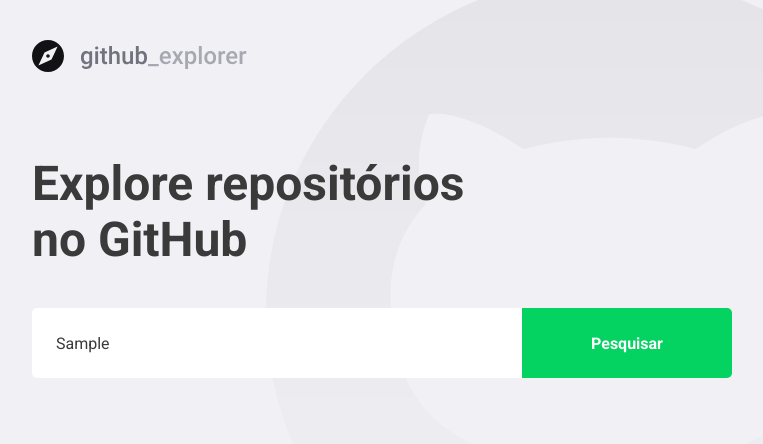
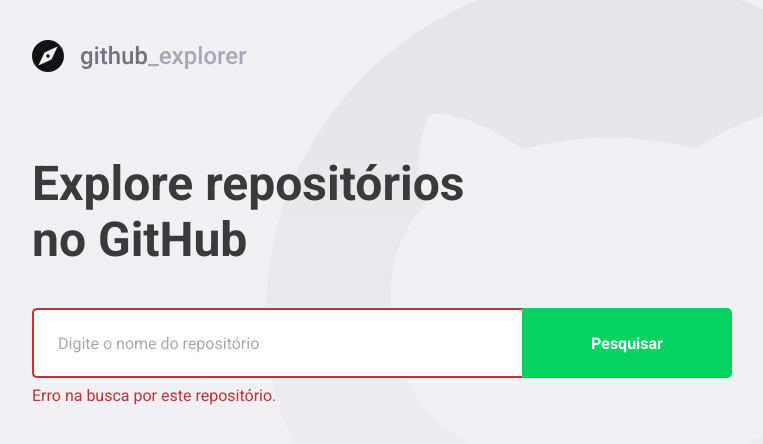
Before and after one commit to lucianodiisouza/rocketseat-github-explorer, a React (Create React App) app: page / in a window 1280 px wide. Both pictures are taken after typing "Sample" into the empty fields and a click on the button "Pesquisar". Shown: the top 444 px of the page, without its empty margins (148-911 px from the left). Built offline with nearby package versions, Linux system fonts and the light colour scheme; no server answers.

Commit message:
done: make error treatment

```diff
--- a/src/pages/Dashboard/index.tsx
+++ b/src/pages/Dashboard/index.tsx
@@ -2,7 +2,7 @@
 import { FiChevronRight } from 'react-icons/fi';
 import api from '../../services/api';
 import logoImg from '../../assets/logo.svg';
-import { Title, Form, Repositories } from './styles';
+import { Title, Form, Repositories, Error } from './styles';
 
 interface Repository {
   full_name: string;
@@ -14,6 +14,7 @@
 }
 
 const Dashboard: React.FC = () => {
+  const [inputError, setInputError] = useState('');
   const [newRepo, setNewRepo] = useState('');
   const [repositories, setRepositories] = useState<Repository[]>([]);
 
@@ -21,9 +22,19 @@
     event: FormEvent<HTMLFormElement>,
   ): Promise<void> {
     event.preventDefault();
-    const response = await api.get<Repository>(`repos/${newRepo}`);
-    const repository = response.data;
-    setRepositories([...repositories, repository]);
+    if (!newRepo) {
+      setInputError('Digite o autor/nome do repositório.');
+      return;
+    }
+
+    try {
+      const response = await api.get<Repository>(`repos/${newRepo}`);
+      const repository = response.data;
+      setRepositories([...repositories, repository]);
+      setInputError('');
+    } catch (error) {
+      setInputError('Erro na busca por este repositório.');
+    }
     setNewRepo('');
   }
 
@@ -32,7 +43,7 @@
       <img src={logoImg} alt="Logo" />
       <Title>Explore repositórios no GitHub</Title>
 
-      <Form onSubmit={handleAddRepository}>
+      <Form hasError={!!inputError} onSubmit={handleAddRepository}>
         <input
           placeholder="Digite o nome do repositório"
           value={newRepo}
@@ -40,6 +51,7 @@
         />
         <button type="submit">Pesquisar</button>
       </Form>
+      {inputError && <Error>{inputError}</Error>}
 
       <Repositories>
         {repositories.map(repository => (
--- a/src/pages/Dashboard/styles.ts
+++ b/src/pages/Dashboard/styles.ts
@@ -1,5 +1,9 @@
-import styled from 'styled-components';
+import styled, { css } from 'styled-components';
 import { shade } from 'polished';
+
+interface FormProps {
+  hasError: boolean;
+}
 
 export const Title = styled.h1`
   font-size: 48px;
@@ -9,7 +13,7 @@
   line-height: 56px;
 `;
 
-export const Form = styled.form`
+export const Form = styled.form<FormProps>`
   margin-top: 40px;
   max-width: 700px;
   display: flex;
@@ -21,6 +25,15 @@
     border: 0;
     border-radius: 5px 0 0 5px;
     color: #3a3a3a;
+    border: 2px solid #fff;
+    border-right: 0px;
+
+    ${props =>
+      props.hasError &&
+      css`
+        border-color: #c53030;
+        border-right: 0px;
+      `}
 
     &::placeholder {
       color: #a8a8b3;
@@ -94,3 +107,9 @@
     }
   }
 `;
+
+export const Error = styled.span`
+  display: block;
+  color: #c53030;
+  margin-top: 8px;
+`;
```
Also changed, not shown: 1 other file (tests, documents, lock files or other folders).
